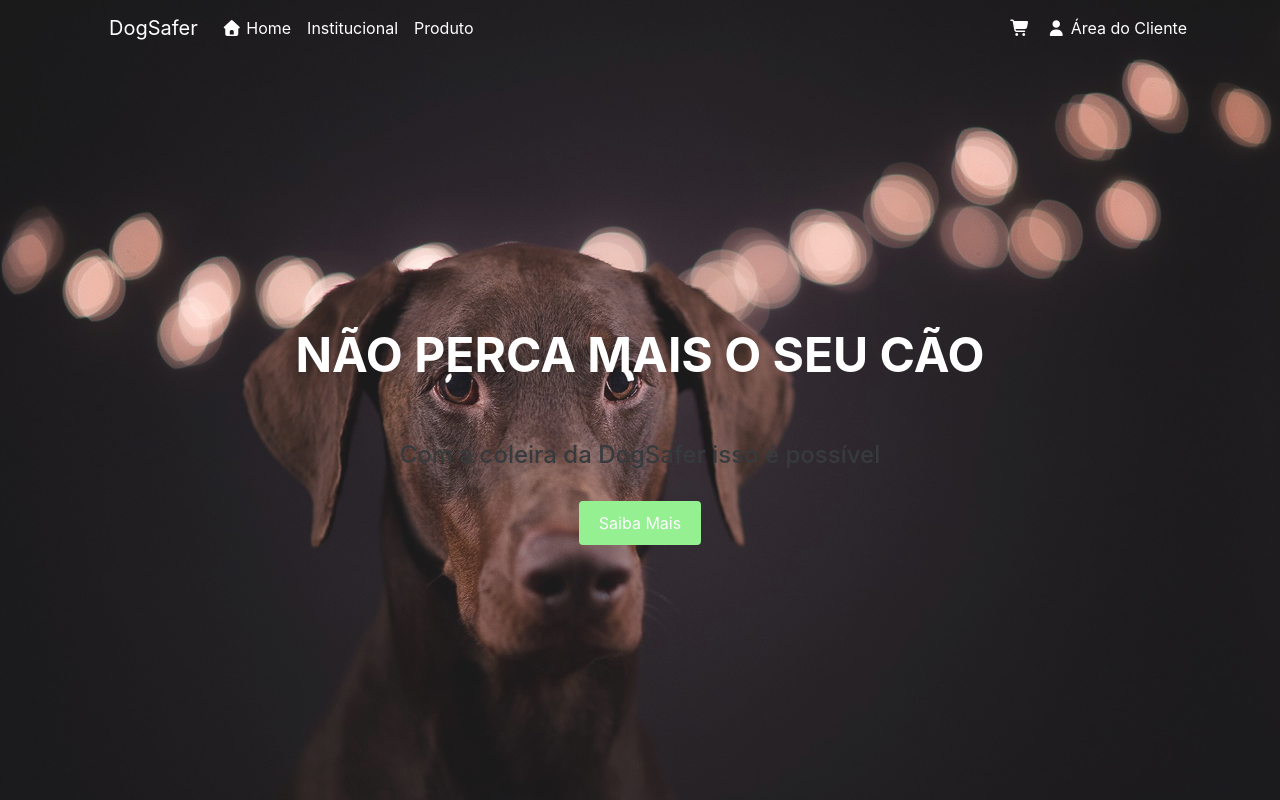
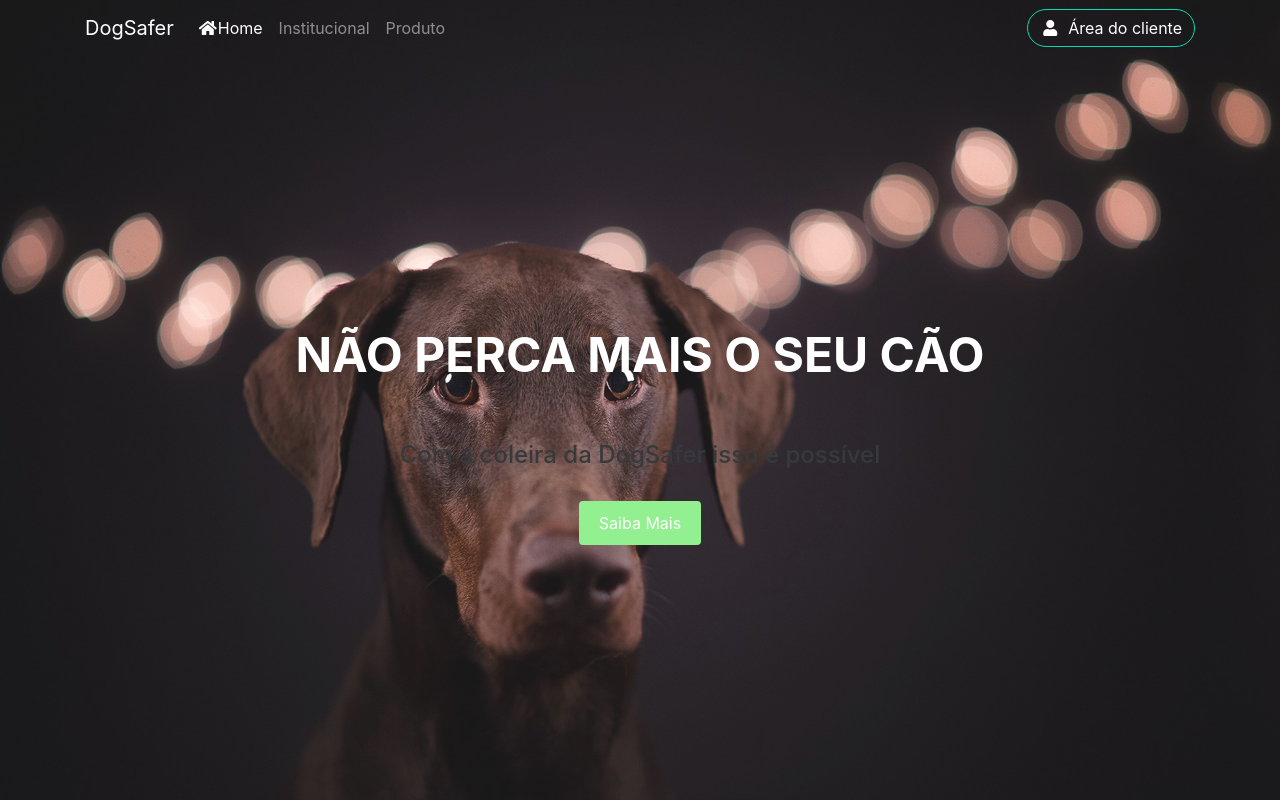
Before and after one commit to willian2406/TCC, a plain HTML site: page index.html in a window 1280 px wide. Shown: the top 800 px of the page. Drawn offline with nearby package versions, Linux system fonts and the light colour scheme; files that its build step writes are made by us from their sources; files whose address does not match are found by name; a web font is replaced by a local one.

Commit message:
Index corrigido
Houve alterações nas falhas do menu no index

```diff
--- a/index.html
+++ b/index.html
@@ -14,6 +14,7 @@
     <link href='https://fonts.googleapis.com/css?family=Kaushan+Script' rel='stylesheet' type='text/css'>
     <link href='https://fonts.googleapis.com/css?family=Droid+Serif:400,700,400italic,700italic' rel='stylesheet' type='text/css'>
     <script src="https://code.jquery.com/jquery-3.2.1.min.js" integrity="sha256-hwg4gsxgFZhOsEEamdOYGBf13FyQuiTwlAQgxVSNgt4=" crossorigin="anonymous"></script>
+    <link rel="stylesheet" href="https://use.fontawesome.com/releases/v5.8.1/css/all.css" integrity="sha384-50oBUHEmvpQ+1lW4y57PTFmhCaXp0ML5d60M1M7uH2+nqUivzIebhndOJK28anvf" crossorigin="anonymous">
     <style type="text/css">
         .scrolled {
             transition: 500ms ease;
@@ -23,37 +24,22 @@
 </head>
 
 <body>
+    <nav class="navbar navbar-expand-lg navbar-dark fixed-top">
+        <div class="container">
+            <button type="button" class="navbar-toggler mr-auto" data-toggle="collapse" data-target="#menu"><span class="navbar-toggler-icon"></span></button>
+            <span class="navbar-brand">DogSafer</span>
+            <a href="#" class="btn d-lg-none ml-auto" style="color:#ffffff;"><i class="fas fa-user"></i></a>
+            <div class="collapse navbar-collapse" id="menu">
+                <ul class="navbar-nav">
+                    <li class="nav-item active"><a href="#" class="nav-link"><i class="fas fa-home"></i>Home</a></li>
+                    <li class="nav-item"><a href="#" class="nav-link">Institucional</a></li>
+                    <li class="nav-item"><a href="#" class="nav-link">Produto</a></li>
+                </ul>
+                <a href="#" class="btn d-none d-sm-none d-md-none d-lg-block ml-auto" style="border-radius:40px;border:1px solid #00DBB4;color:#ffffff;"><i class="fas fa-user mr-2"></i>Área do cliente</a>
+            </div>
+        </div>
+    </nav>
     <header>
-        <nav class="navbar fixed-top navbar-expand-lg navbar-transparent fixed">
-            <div class="container">
-                <button class="navbar-toggler" type="button" data-toggle="collapse" data-target="#navbarNavDropdown" aria-controls="navbarNavDropdown" aria-expanded="false" aria-label="Alterna navegação">
-                </button>
-                <span class="navbar-toggler-icon"></span>
-                <a class="navbar-brand " class="nav-link" style="text-decoration:none;" id="navfont">DogSafer</a>
-                <div class="collapse navbar-collapse" id="menu">
-                    <ul class="navbar-nav mr-auto mt-2 mt-lg-0">
-                        <li class="nav-item active">
-                            <a id="navfont" class="nav-link" href="index.html"><i class="fas fa-home"></i> Home<span class="sr-only">(current)</span></a>
-                        </li>
-                        <li class="nav-item">
-                            <a id="navfont" class="nav-link" href="#"> Institucional</a>
-                        </li>
-                        <li class="nav-item">
-                            <a id="navfont" class="nav-link" href="#"> Produto</a>
-                        </li>
-                    </ul>
-                    <ul class="navbar-nav ml-auto">
-                        <li id="navfont" class="nav-item">
-                            <a id="navfont" class="nav-link" href="#"><i class="fas fa-shopping-cart"></i></a>
-                        </li>
-                        <li class="nav-item">
-                            <a id="navfont" style="border:1px #00DBB4;border-radius:40px;" class="nav-link" href="login.html"><i class="fas fa-user"></i> Área do Cliente</a>
-                        </li>
-                    </ul>
-                </div>
-            </div>
-        </nav>
-
         <section id="hero">
             <div class="container hero-container mt-lg-5">
                 <h1 class="mt-lg-5">Não perca mais o seu cão</h1>
@@ -62,7 +48,6 @@
             </div>
         </section>
     </header>
-
     <section class="content1">
         <div class="container my-5">
             <div class="row ">
@@ -105,11 +90,11 @@
         <div class="container my-5">
             <div class="row">
                 <div class="col-md-8">
-                    <h3><i style="color:rgb(255,0,0);" class="fas fa-map-marker-alt"></i> Localização Via Satélite</i></h3>
+                    <h3><i style="color:rgb(255,0,0);" class="fas fa-map-marker-alt mt-5"></i> Localização Via Satélite</i></h3>
                     <p>Ache o seu cão a qualquer distância que ele esteja de você</p>
-                    <h3><i style="color:rgb(255,0,0);"class="fas fa-search-minus"></i> Compacto</i></h3>
+                    <h3><i style="color:rgb(255,0,0);" class="fas fa-search-minus mt-5"></i> Compacto</i></h3>
                     <p>Além de ser pequeno é leve e não vai atrapalhar o movimento do seu animal</p>
-                    <h3><i style="color:rgb(255,0,0);" class="fas fa-music"></i> Alarme Sonoro</i></h3>
+                    <h3><i style="color:rgb(255,0,0);" class="fas fa-music mt-5"></i> Alarme Sonoro</i></h3>
                     <p>Você também pode treinar seu animal para retornar quando ele escutar o alarme</p>
                 </div>
                 <div class="col-md-4">
```
